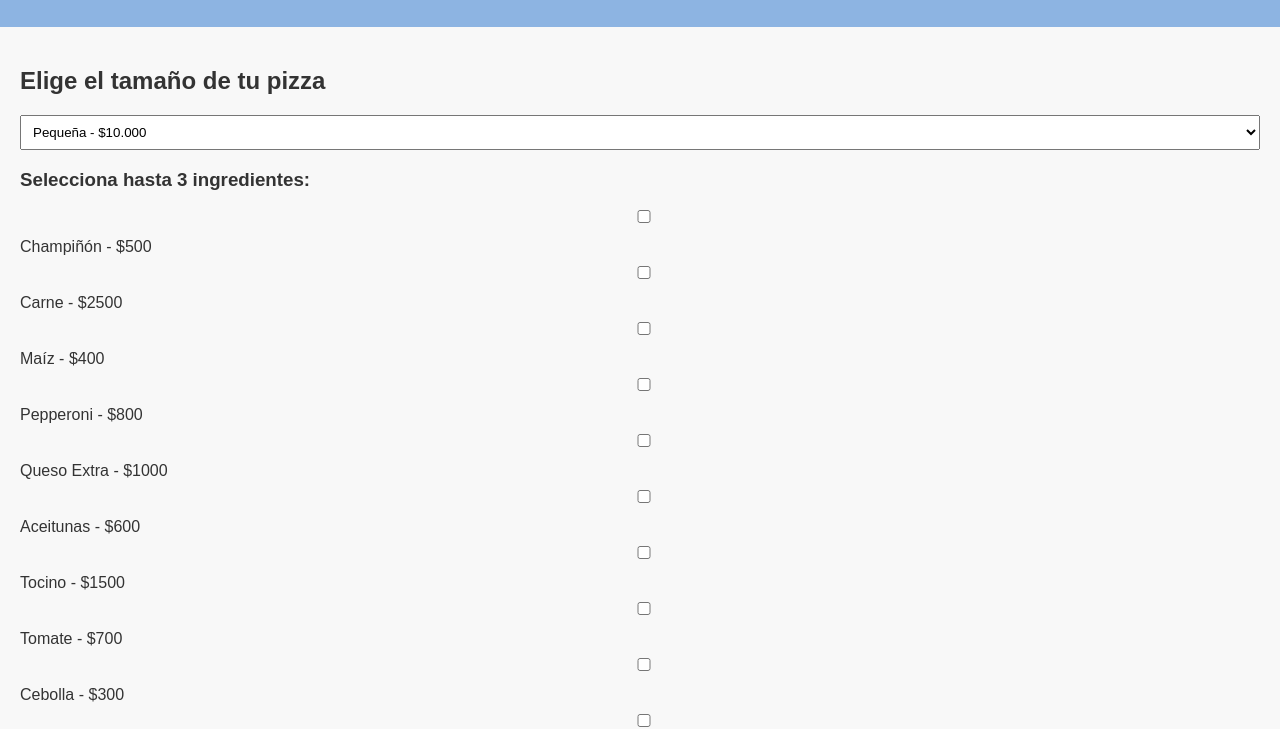
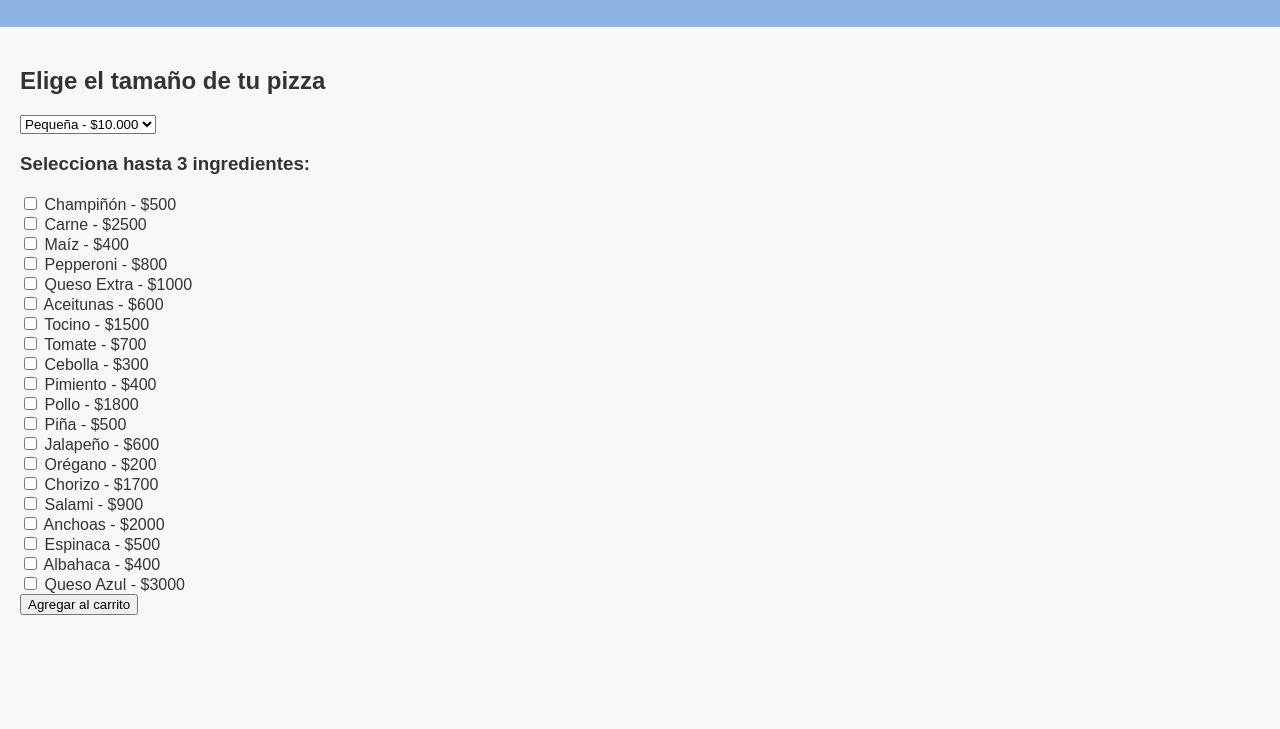
Before and after one commit to claudiogdiazp/PaolaPizza, a plain HTML site: page index.html in a window 1280 px wide. Shown: the part 71-800 px from the top of the page. Drawn offline with Linux system fonts and the light colour scheme.

Commit message:
Add files via upload

```diff
--- a/style.css
+++ b/style.css
@@ -21,27 +21,5 @@ h1, h2 {
     margin-bottom: 20px;
 }
 
-#ingredients-list div {
-    margin-bottom: 10px;
-}
-
-button {
-    background-color: #8DB4E2;
-    color: white;
-    border: none;
-    padding: 10px 15px;
-    cursor: pointer;
-    margin-top: 10px;
-}
-
-button:hover {
-    background-color: #6a9fd1;
-}
-
-input, select {
-    display: block;
-    margin-bottom: 15px;
-    padding: 8px;
-    width: 100%;
-    box-sizing: border-box;
-}
+#ingredients-list {
+    display: grid;
```
